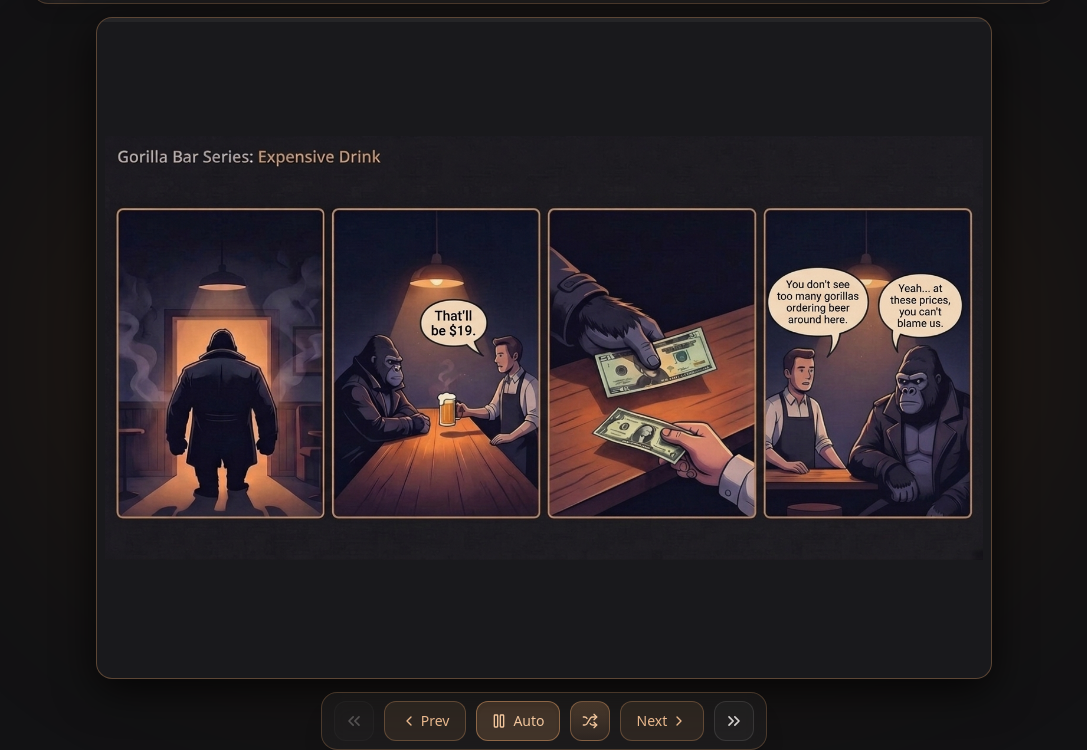
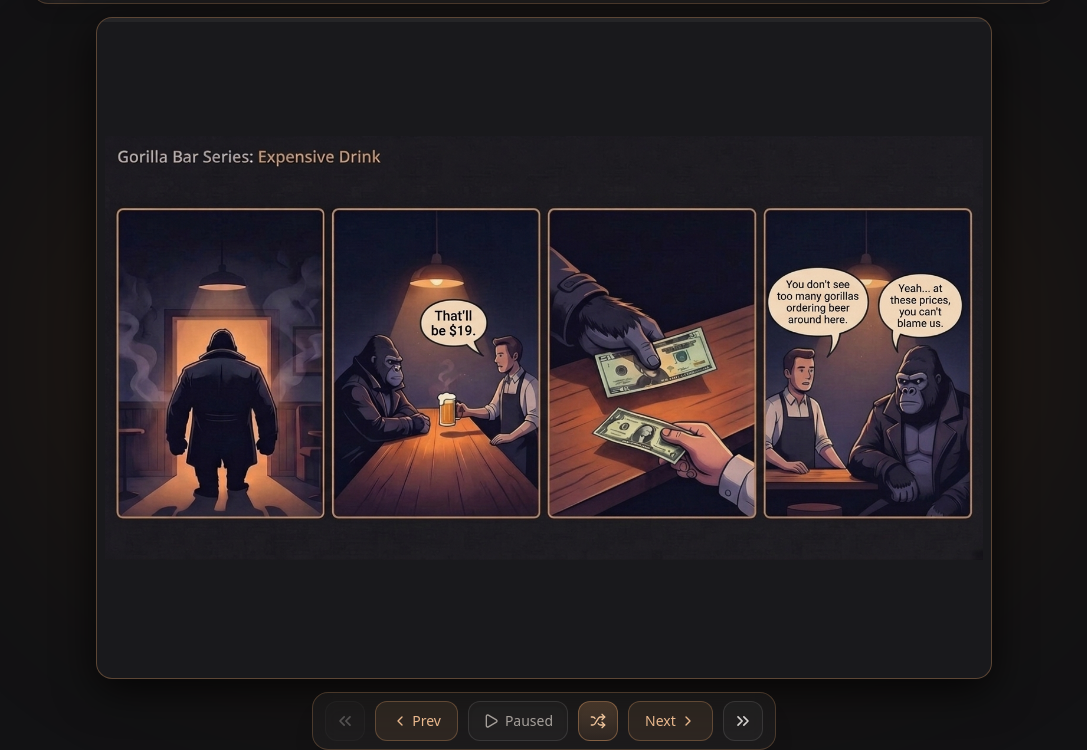
Before and after one commit to allisfair777/GorillaComics, a plain HTML site: page index.html in a window 1280 px wide. Shown: the part 50-800 px from the top of the page, without its empty margins (96-1183 px from the left). Drawn offline with nearby package versions, Linux system fonts and the light colour scheme.

Commit message:
Pause slideshow on load

```diff
--- a/index.html
+++ b/index.html
@@ -405,7 +405,7 @@
         // Initialize Lucide Icons, First View & Start 15s Slideshow
         lucide.createIcons();
         updateView();
-        //startSlideshow(false);
+        updateSlideshowButton(false);
     </script>
 </body>
 </html>
```
